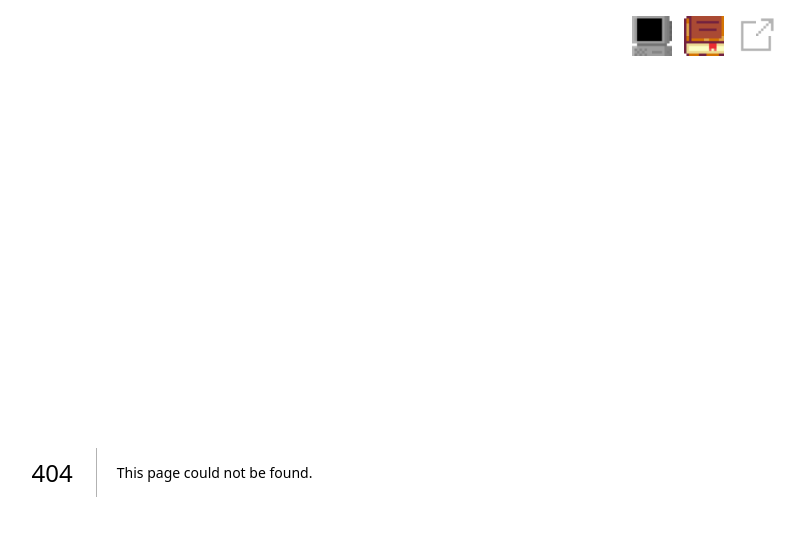
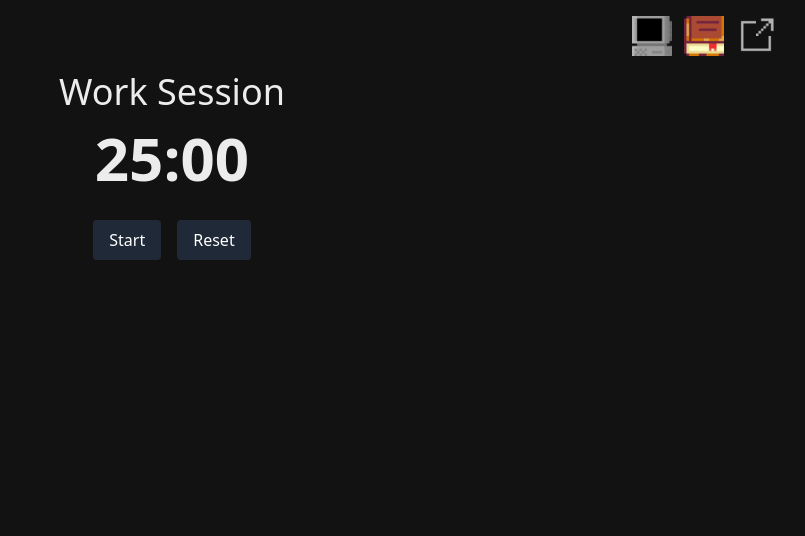
Before and after one commit to Scottsdaaale/portfolio-v2, a Next.js app: page /focus in a window 1280 px wide. Before the commit this address had no page. Shown: the top 536 px of the page, without its empty margins (468-1273 px from the left). Built offline with nearby package versions, Linux system fonts and the light colour scheme.

Commit message:
added focus page with pomodoro

```diff
--- /dev/null
+++ b/app/(routes)/focus/layout.js
@@ -0,0 +1,9 @@
+import React from 'react';
+
+import Header from '../../components/global/Header';
+
+function layout({ children }) {
+  return <div className='px-2 xs:px-0 mx-auto max-w-[500px]'>{children}</div>;
+}
+
+export default layout;
--- /dev/null
+++ b/app/(routes)/focus/page.js
@@ -0,0 +1,14 @@
+import React from 'react'
+import PomodoroTimer from '@/app/components/routes/focus/pomodoro'
+import TipTap from '@/app/components/routes/focus/tiptap/TipTap'
+
+const page = () => {
+  return (
+    <div className='flex flex-col gap-32'>
+        <PomodoroTimer />
+        {/* <TipTap /> */}
+    </div>
+  )
+}
+
+export default page
--- /dev/null
+++ b/app/components/routes/focus/pomodoro.js
@@ -0,0 +1,75 @@
+'use client'
+import React, { useState, useEffect } from "react";
+
+
+const PomodoroTimer = () => {
+  const [time, setTime] = useState(25 * 60);
+  const [isActive, setIsActive] = useState(false);
+  const [sessionType, setSessionType] = useState("Work");
+
+  useEffect(() => {
+    let intervalId;
+    if (isActive) {
+      intervalId = setInterval(() => {
+        setTime((prevTime) => {
+          if (prevTime === 0) {
+            if (sessionType === "Work") {
+              setSessionType("Break");
+              setTime(5 * 60); // 5 minutes break
+            } else {
+              setSessionType("Work");
+              setTime(25 * 60); // 25 minutes work
+            }
+          } else {
+            return prevTime - 1;
+          }
+        });
+      }, 1000);
+    } else {
+      clearInterval(intervalId);
+    }
+
+    return () => clearInterval(intervalId);
+  }, [isActive, sessionType]);
+
+  const formatTime = (time) => {
+    const minutes = Math.floor(time / 60);
+    const seconds = time % 60;
+    return `${minutes < 10 ? "0" : ""}${minutes}:${
+      seconds < 10 ? "0" : ""
+    }${seconds}`;
+  };
+
+  const toggleTimer = () => {
+    setIsActive(!isActive);
+  };
+
+  const resetTimer = () => {
+    setIsActive(false);
+    setSessionType("Work");
+    setTime(25 * 60);
+  };
+
+  return (
+    <div className="flex flex-col items-center justify-center ">
+      <h1 className="text-4xl mb-4">{sessionType} Session</h1>
+      <div className="text-6xl font-bold">{formatTime(time)}</div>
+      <div className="mt-8">
+        <button
+          className="px-4 py-2 bg-gray-800 text-white rounded mr-4"
+          onClick={toggleTimer}
+        >
+          {isActive ? "Pause" : "Start"}
+        </button>
+        <button
+          className="px-4 py-2 bg-gray-800 text-white rounded"
+          onClick={resetTimer}
+        >
+          Reset
+        </button>
+      </div>
+    </div>
+  );
+};
+
+export default PomodoroTimer;
```
